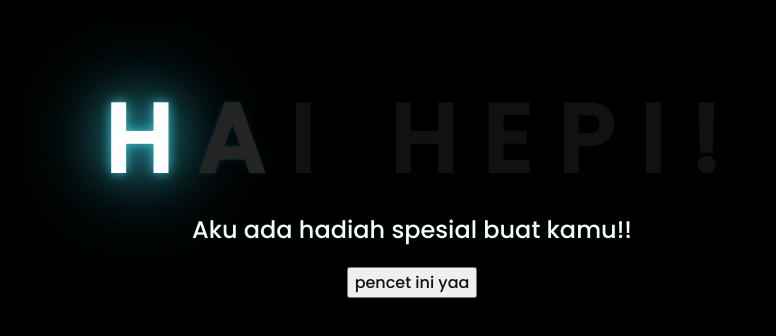
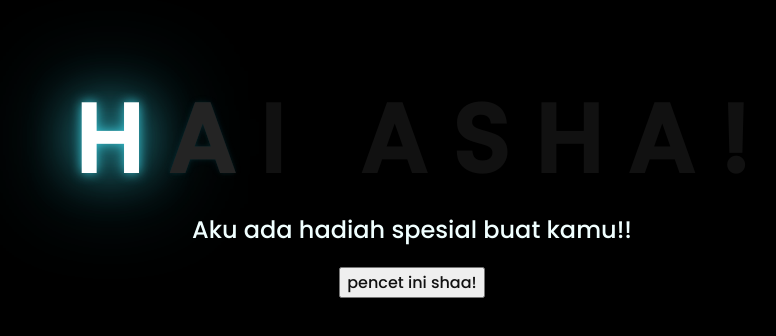
Before and after one commit to GhoibJeann/Ashashashasha, a plain HTML site: page index.html in a window 1280 px wide. Shown: the part 226-562 px from the top of the page, without its empty margins (236-1012 px from the left). Drawn offline with Linux system fonts and the light colour scheme.

Commit message:
Update index.html

```diff
--- a/index.html
+++ b/index.html
@@ -15,10 +15,10 @@
         <span>A</span>
         <span>I</span>
         <span>&nbsp;</span>
+        <span>A</span>
+        <span>S</span>
         <span>H</span>
-        <span>E</span>
-        <span>P</span>
-        <span>I</span>
+        <span>A</span>
         <span>!</span>
     </div>
     <div class="description">
@@ -26,7 +26,7 @@
     </div>
     <div class="button">
         <button>
-            <a href="flower.html">pencet ini yaa</a>
+            <a href="flower.html">pencet ini shaa!</a>
         </button>
 
     </div>
```
